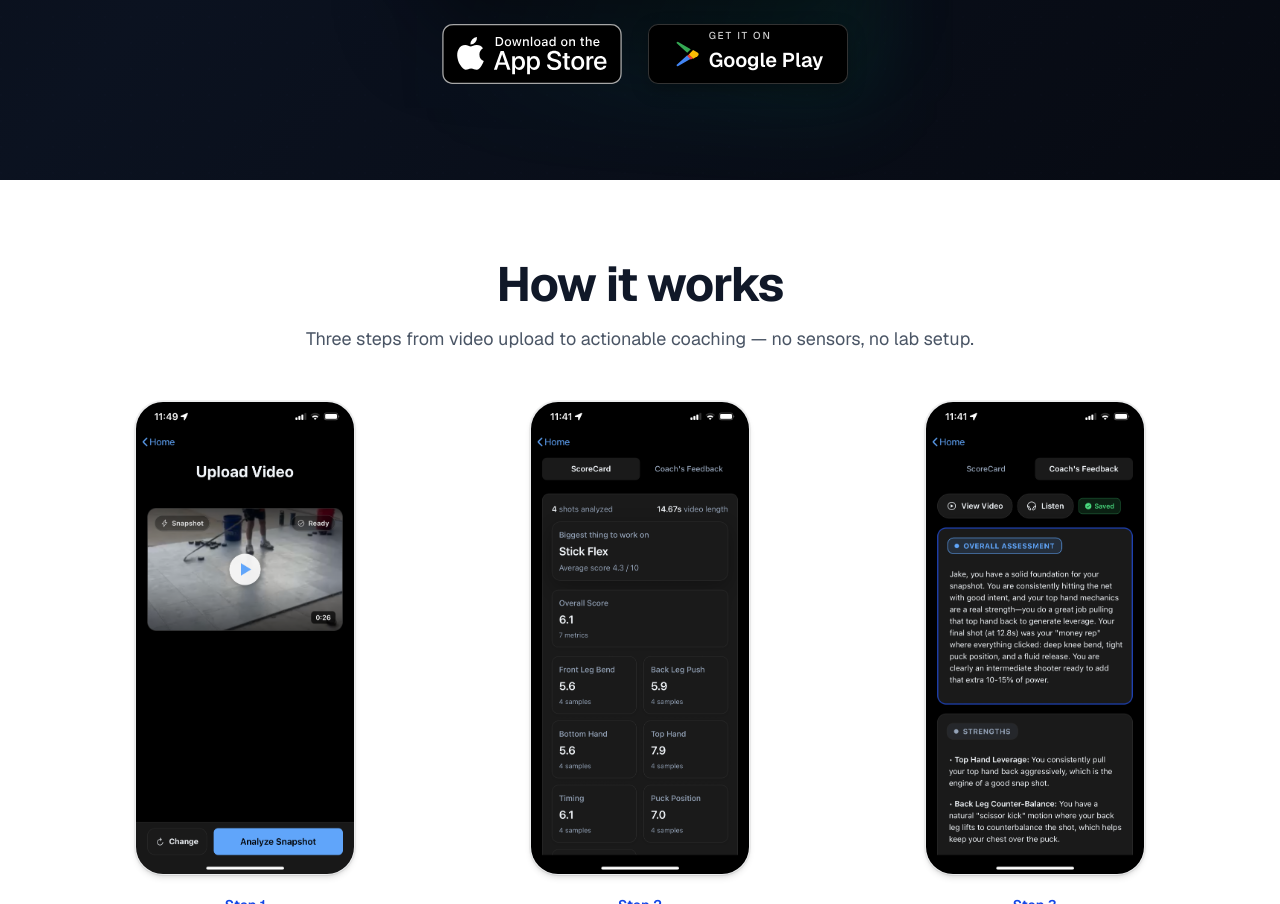
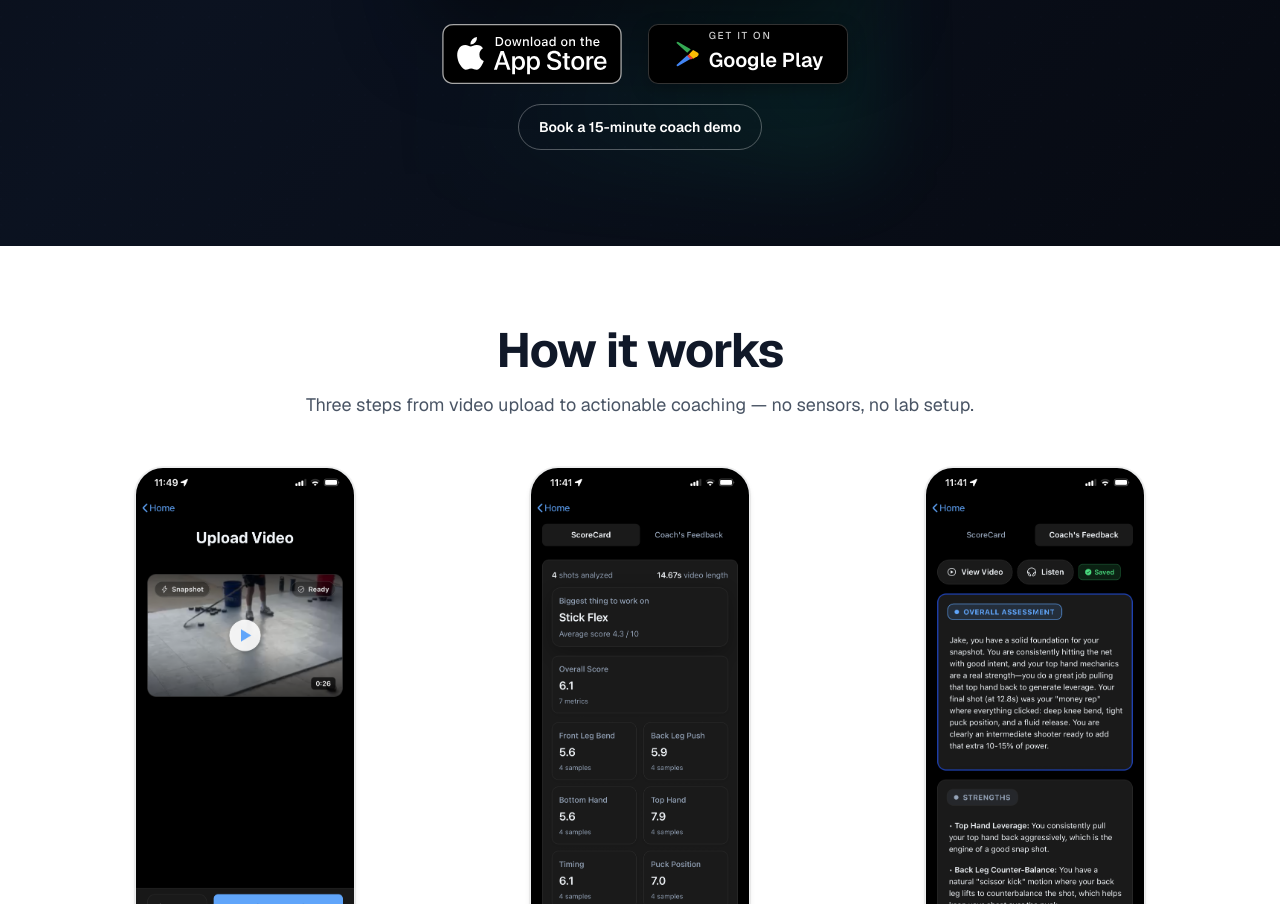
Before and after one commit to jakedibattista/puckbuddywebsite, a Next.js app: page /puckbuddy in a window 1280 px wide. Shown: the part 1375-2279 px from the top of the page. Built offline with nearby package versions, Linux system fonts and the light colour scheme; no server answers.

Commit message:
Add coach demo booking link and click measurement (#25)

```diff
--- a/src/app/lib/constants.ts
+++ b/src/app/lib/constants.ts
@@ -1,5 +1,6 @@
 // Owns shared product links, contact destinations and displayed marketing constants.
 export const CALENDLY_URL = "https://calendly.com/jake-buddyllc/30min";
+export const COACH_DEMO_BOOKING_URL = "https://calendar.app.google/v3qDFvqQPWRLbKWB9";
 export const CONTACT_EMAIL = "jake@buddyllc.app";
 
 /** US listing checked on 2026-10-20; refresh this shared value when updating marketing. */
--- a/src/app/puckbuddy/page.tsx
+++ b/src/app/puckbuddy/page.tsx
@@ -1,8 +1,9 @@
 "use client";
-// Presents hockey analysis features, attributed product statistics, pricing and store download choices.
+// Presents hockey analysis features, attributed product statistics, pricing, coach-demo booking and store download choices.
 
 import { useReducedMotionPreference } from "../hooks/useReducedMotionPreference";
-import { ANALYZED_VIDEO_COUNT_LABEL } from "../lib/constants";
+import { trackConversion } from "../lib/conversionAnalytics";
+import { ANALYZED_VIDEO_COUNT_LABEL, COACH_DEMO_BOOKING_URL } from "../lib/constants";
 import Image from "next/image";
 import ScrollAnimation from "../components/ScrollAnimation";
 import InteractiveDemo from "../components/InteractiveDemo";
@@ -96,6 +97,16 @@ export default function PuckBuddyPage() {
                 priority
                 className="relative z-20 mt-5 sm:mt-6"
               />
+              <a
+                href={COACH_DEMO_BOOKING_URL}
+                target="_blank"
+                rel="noopener noreferrer"
+                onClick={() => trackConversion("coach_demo_booking_click", { location: "puckbuddy_hero", booking: "coach_15min" })}
+                className="relative z-20 mt-5 inline-flex min-h-11 items-center rounded-full border border-white/30 px-5 py-3 text-sm font-semibold text-white transition hover:bg-white/10 focus-visible:outline focus-visible:outline-2 focus-visible:outline-offset-4 focus-visible:outline-white"
+              >
+                Book a 15-minute coach demo
+                <span className="sr-only"> (opens in a new tab)</span>
+              </a>
             </motion.div>
           </div>
         </div>
```
Also changed, not shown: 4 other files (tests, documents, lock files or other folders).
